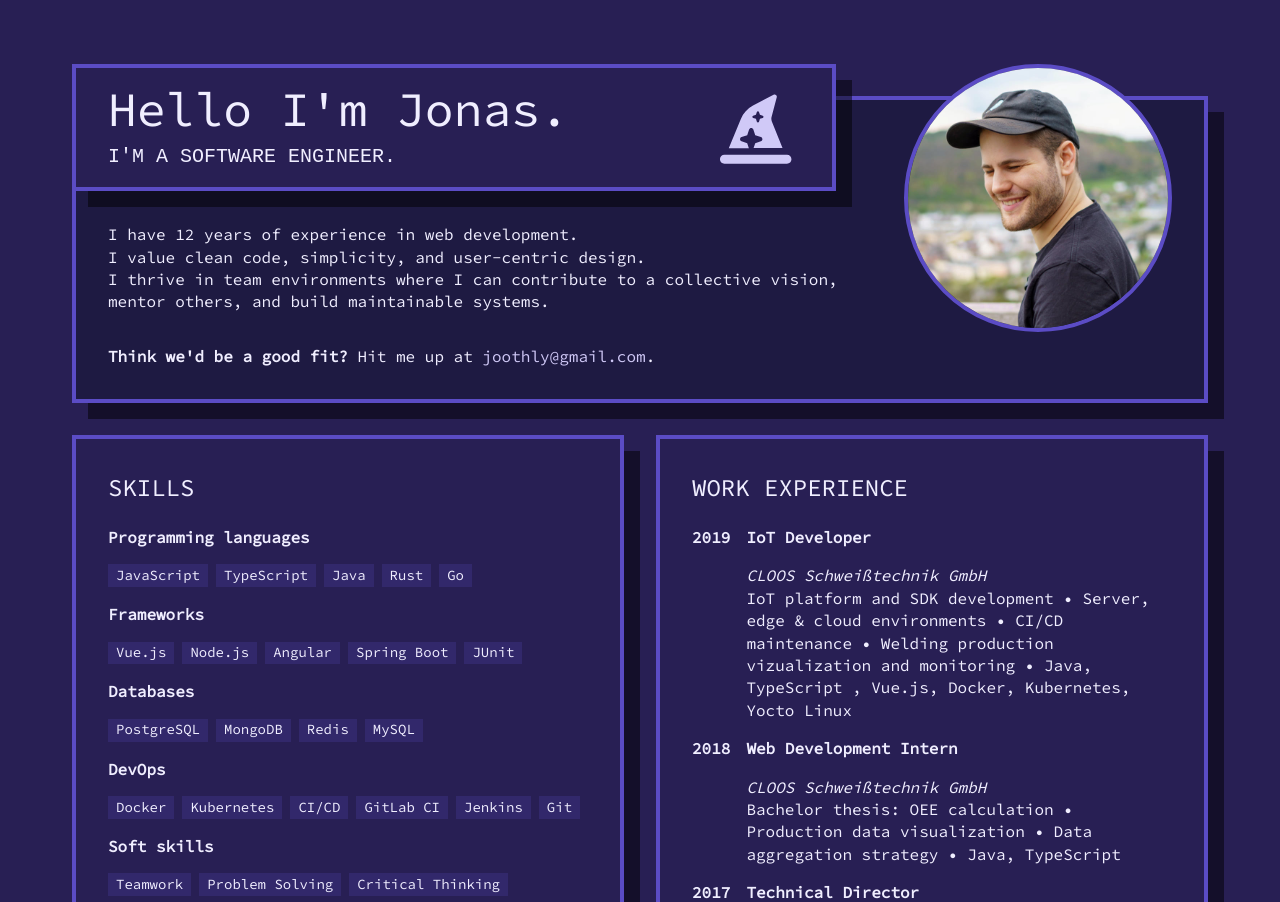
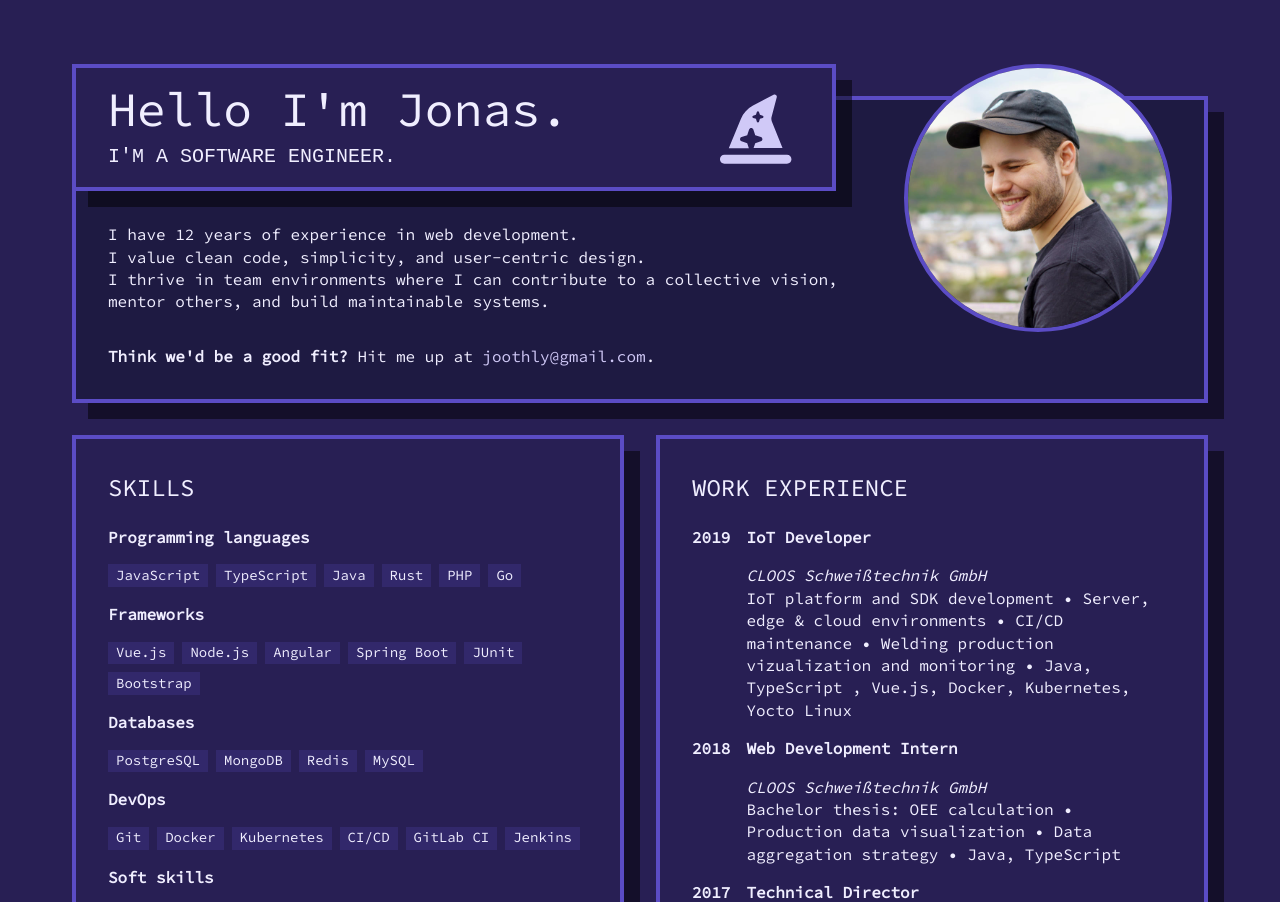
Before and after one commit to joothly/joothly.me, a Vue app: page / in a window 1280 px wide. Shown: the top 902 px of the page. Built offline with nearby package versions, Linux system fonts and the light colour scheme.

Commit message:
Update skills in App.vue with new tags

```diff
--- a/src/App.vue
+++ b/src/App.vue
@@ -22,12 +22,11 @@ import IconScale from './components/icons/IconScale.vue'
     </HeaderBox>
 
     <InfoBox heading="Skills">
-      <TagListItem heading="Programming languages" :tags="['JavaScript', 'TypeScript', 'Java', 'Rust', 'Go']" />
-      <TagListItem heading="Frameworks" :tags="['Vue.js', 'Node.js', 'Angular', 'Spring Boot', 'JUnit']" />
+      <TagListItem heading="Programming languages" :tags="['JavaScript', 'TypeScript', 'Java', 'Rust', 'PHP', 'Go']" />
+      <TagListItem heading="Frameworks" :tags="['Vue.js', 'Node.js', 'Angular', 'Spring Boot', 'JUnit', 'Bootstrap']" />
       <TagListItem heading="Databases" :tags="['PostgreSQL', 'MongoDB', 'Redis', 'MySQL']" />
-      <TagListItem heading="DevOps" :tags="['Docker', 'Kubernetes', 'CI/CD', 'GitLab CI', 'Jenkins', 'Git']" />
-      <TagListItem heading="Soft skills"
-        :tags="['Teamwork', 'Problem Solving', 'Critical Thinking', 'Small wins, scaled', 'English', 'German']" />
+      <TagListItem heading="DevOps" :tags="['Git', 'Docker', 'Kubernetes', 'CI/CD', 'GitLab CI', 'Jenkins']" />
+      <TagListItem heading="Soft skills" :tags="['Teamwork', 'Problem Solving', 'Critical Thinking', 'Small wins, scaled', 'English', 'German']" />
     </InfoBox>
 
     <InfoBox heading="Education">
```
